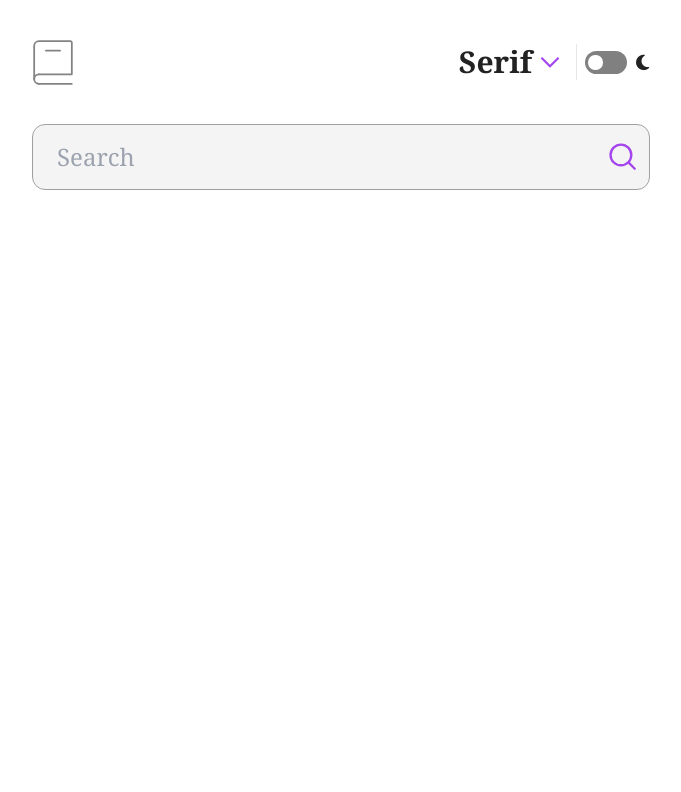
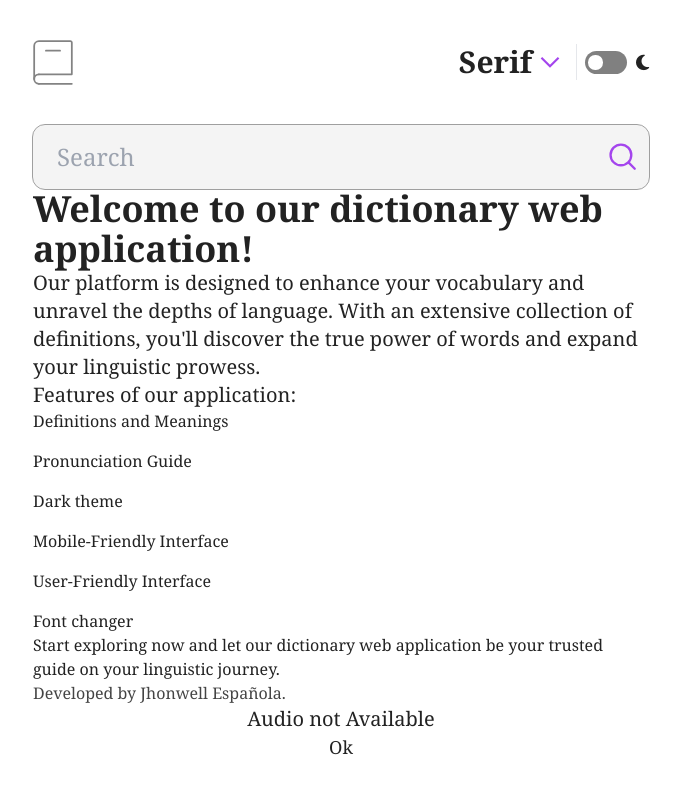
Before and after one commit to ryu-zaki/dictionary-web-app, a website: page index.html in a window 1280 px wide. Shown: the whole page, without its empty margins (299-980 px from the left). Drawn offline with Linux system fonts and the light colour scheme.

Commit message:
Update index.html

```diff
--- a/index.html
+++ b/index.html
@@ -13,7 +13,7 @@
 </head>
 <body class="text-dark font-serif px-6">
     <!-- Main div -->
-<div class="wrapper mx-auto md:w-4/6 container lg:w-3/6">
+<div class="wrapper h-fit mx-auto md:w-4/6 container lg:w-3/6">
   <div class="dm-bg"></div>
   <div class="mt-10 flex flex-col gap-10">
      <div class="flex justify-between container mx-auto items-center">
@@ -52,6 +52,25 @@
       <img src="imgs/icon-search.svg" class="absolute search-logo w-7 right-0 mr-3 cursor-pointer" alt="search icon" data-search>
      </div>
 
+     <!-- Introduction message -->
+     <div class="intro-mess flex gap-5 flex-col mx-auto container mt-16">
+      <h3 class="text-xl text-center font-bold sm:text-2xl xsm:text-3xl xlg:text-4xl xlg:mb-6">Welcome to our dictionary web application!</h3>
+      <p class="leading-7 mb-20 text-sm text-center sm:text-lg xlg:text-xl xlg:leading-9">Our platform is designed to enhance your vocabulary and unravel the depths of language. With an extensive collection of definitions, you'll discover the true power of words and expand your linguistic prowess.</p>
+
+      <h3 class="text-lg feature-title xlg:text-xl">Features of our application:</h3>
+      <ul class="features-list flex flex-col gap-4">
+        <li>Definitions and Meanings</li>
+        <li>Pronunciation Guide</li>
+        <li>Dark theme</li>
+        <li>Mobile-Friendly Interface</li>
+        <li>User-Friendly Interface</li>
+        <li>Font changer</li>
+      </ul>
+
+      <p class="text-sm leading-7 sm:text-lg">Start exploring now and let our dictionary web application be your trusted guide on your linguistic journey.</p>
+      <p class="text-sm sm:text-lg" style="color: var(--darkGray);">Developed by Jhonwell Española.</p>
+     </div>
+
       <!-- Loader -->
       <div class="load-wrapper flex justify-center items-center">
         <div class="lds-roller">
@@ -73,10 +92,18 @@
         <span class="info">Word not found</span>
       </div>
 
+      <!-- No Audio Source Message -->
+      <div class="no-audio-mess flex justify-center items-start">
+        <div class="rounded-xl card px-20 space-y-8 py-10 mt-16">
+          <h2 class="text-xl">Audio not Available</h2>
+          <button data-audio-btn class="mx-auto block text-lg py-1 px-7">Ok</button>
+        </div>
+      </div>
+
 
 
      <!-- Results -->
-     <div class="mt-10 hidden" data-card>
+     <div class="mt-10 absolute" data-card>
 
       <!-- Title part -->
        <section class="flex justify-between">
```
